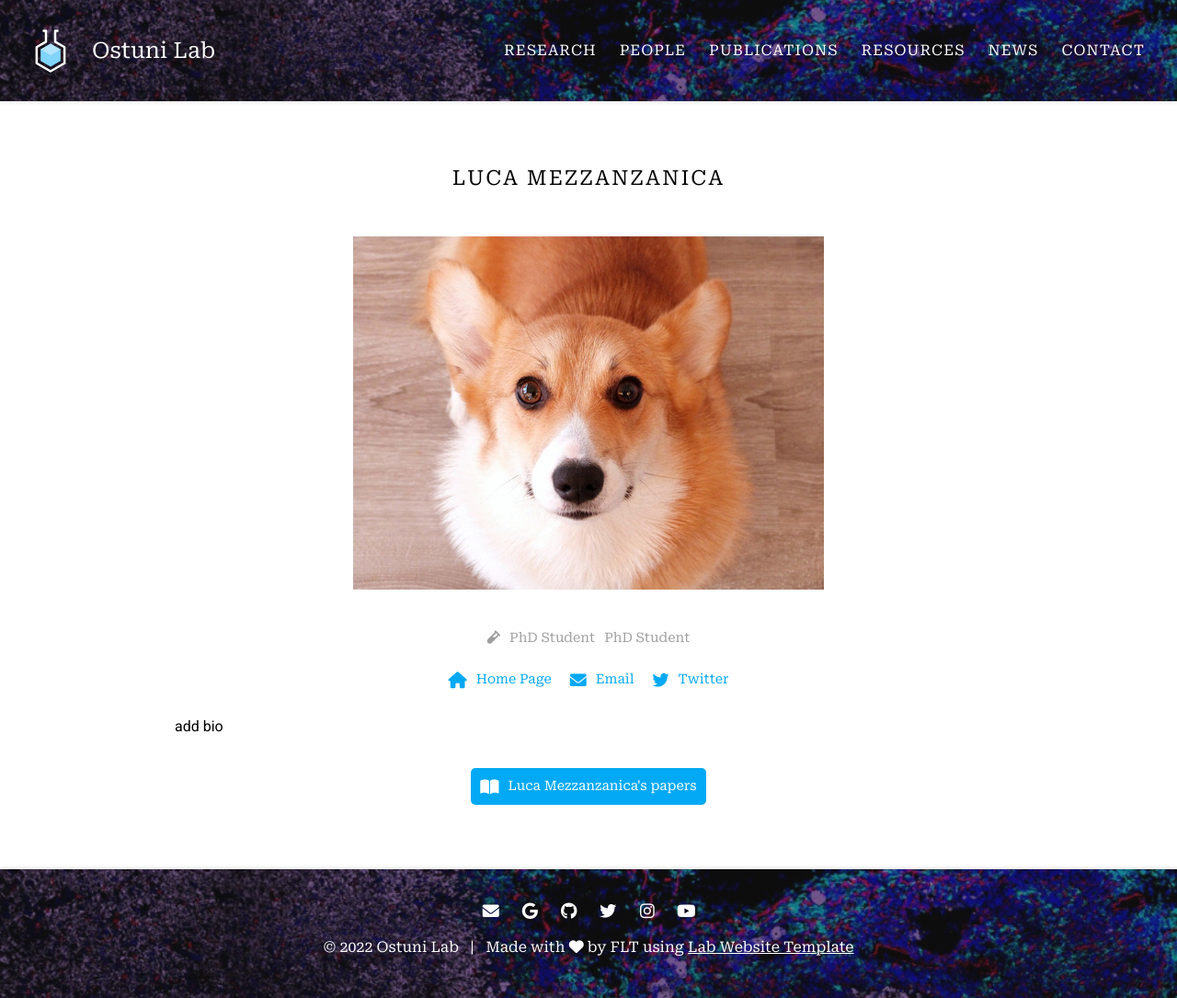
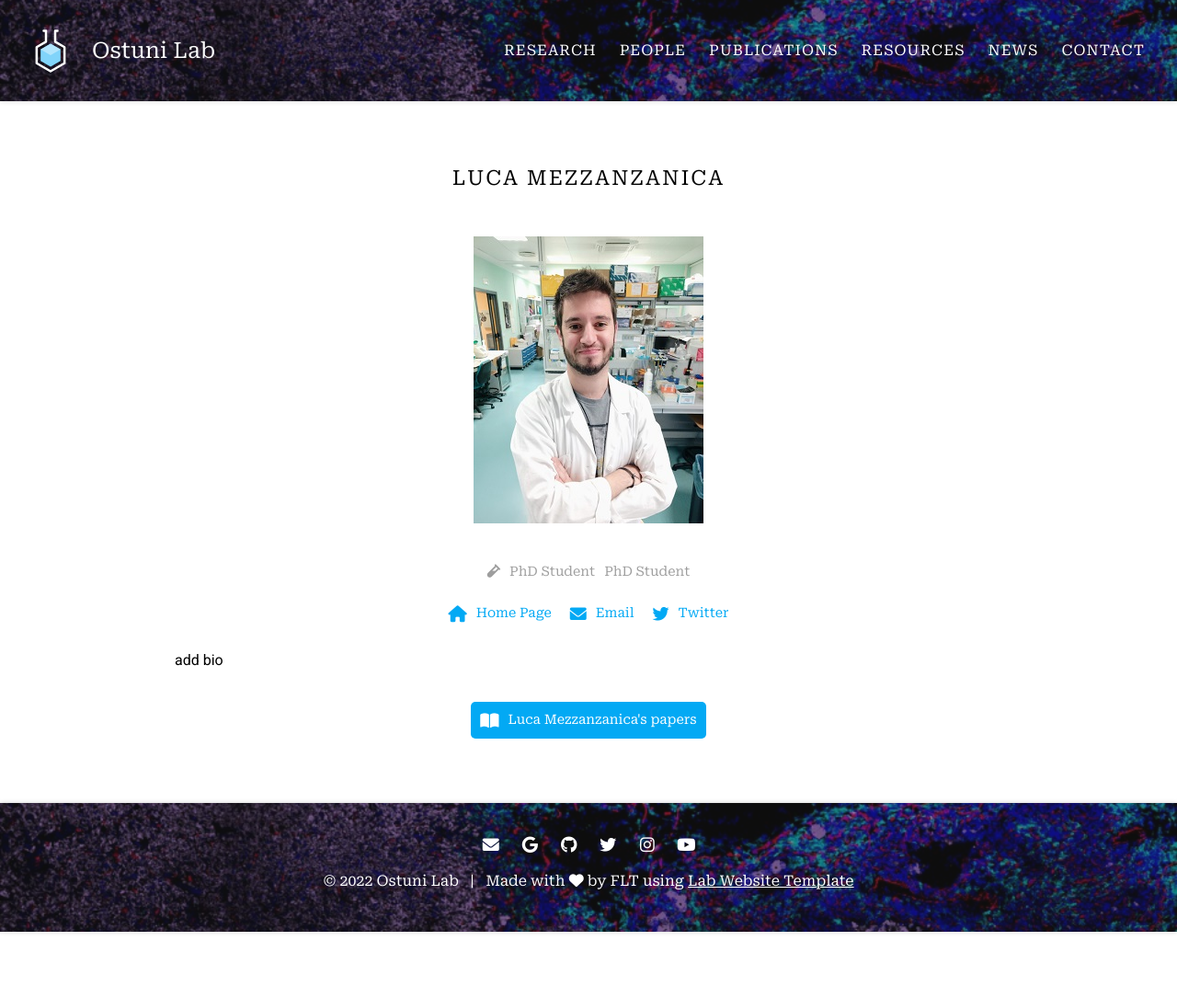
Before and after one commit to laterz-f/labwebsite, a Jekyll site: the page built from _members/luca-mezzanzanica.md, in a window 1280 px wide. Shown: the whole page at 92% size. Built offline with Jekyll 4.4.1, drawn with Linux system fonts in a browser that asks for light colours; after the commit the page ends 1013 px from its top, so only the background shows below that.

Commit message:
Update luca-mezzanzanica.md

```diff
--- a/_members/luca-mezzanzanica.md
+++ b/_members/luca-mezzanzanica.md
@@ -1,6 +1,6 @@
 ---
 name: Luca Mezzanzanica
-image: images/member.jpg
+image: images/lm.jpeg
 description: PhD Student
 role: phd wet
 aliases:
```
